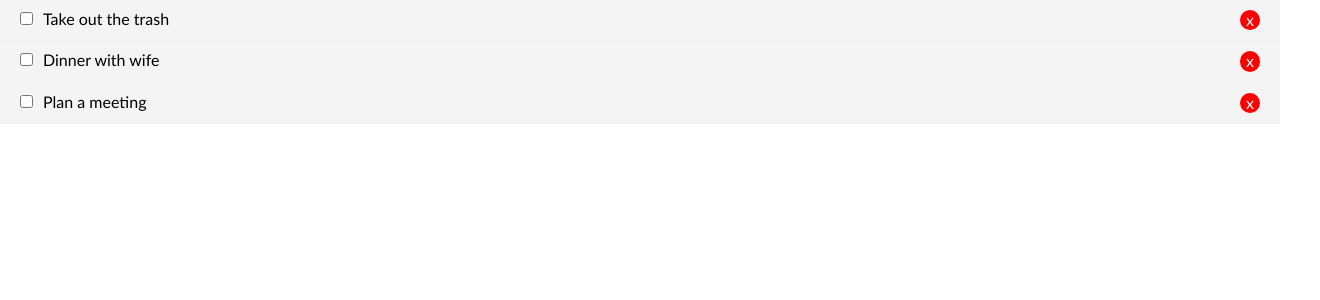
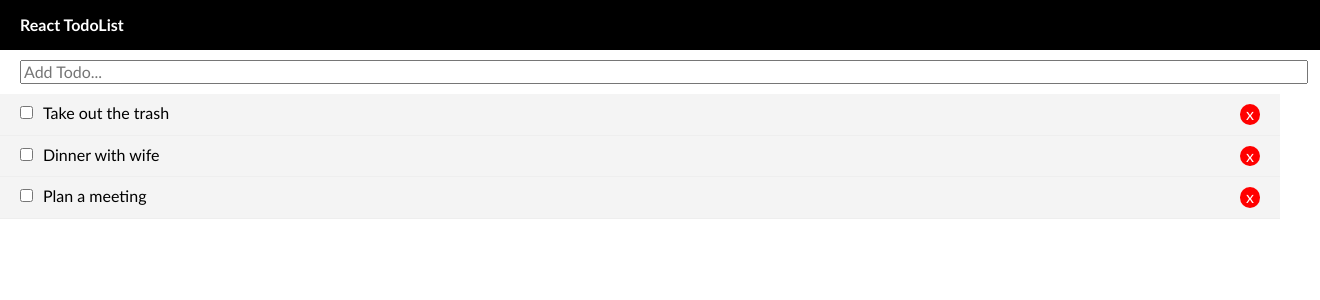
Before and after one commit to CodePoetPro/React-Todo-App, a React (Create React App) app: page / in a window 1280 px wide. Shown: the top 300 px of the page, 1320 px wide, since content can reach past the window. Built offline with nearby package versions, Linux system fonts and the light colour scheme.

Commit message:
Add Todo Feature

```diff
--- a/src/App.js
+++ b/src/App.js
@@ -1,6 +1,8 @@
 import React, { Component } from 'react';
+import './App.css'
+import Header from './components/Header';
 import Todos from './components/Todo';
-import './App.css'
+import AddTodo from './components/AddTodo';
 
 
 class App extends Component {
@@ -21,6 +23,19 @@ class App extends Component {
       todos: this.state.todos.filter((todo)=>{
         return todo.id !== id;
       })
+    })
+  }
+
+  addTodo = (title)=>{
+    let todo = {
+      id : this.state.todos.length + 1,
+      title : title,
+      completed : false
+    }
+    this.setState({
+      todos : [
+        ...this.state.todos, todo
+      ]
     })
   }
 
@@ -47,6 +62,8 @@ class App extends Component {
   render() {
     return (
       <div className="App">
+        <Header/>
+        <AddTodo addTodo={this.addTodo}/>
         <Todos toggleComplete={this.toggleComplete} deleteTodo={this.deleteTodo}  todos={this.state.todos} />
       </div>
     );
--- /dev/null
+++ b/src/components/AddTodo.js
@@ -0,0 +1,39 @@
+import React, { Component } from 'react'
+
+export class AddTodo extends Component {
+
+    state = {
+        title: ''
+    }
+
+    onChange = (e) => {
+        this.setState({
+            [e.target.name]: e.target.value
+        })
+    }
+
+    addTodo = (e) => {
+        e.preventDefault();
+       this.props.addTodo(this.state.title);
+       this.setState({
+           title: ''
+       })
+    }
+
+    render() {
+        return (
+            <form style={{ width: '100%', padding: '10px 20px' }} onSubmit={this.addTodo}>
+                <input
+                    style={{ width: '100%', outline: 'none' }}
+                    type='text'
+                    name="title"
+                    placeholder="Add Todo..."
+                    onChange={this.onChange}
+                    value={this.state.title}
+                ></input>
+            </form>
+        )
+    }
+}
+
+export default AddTodo
```
